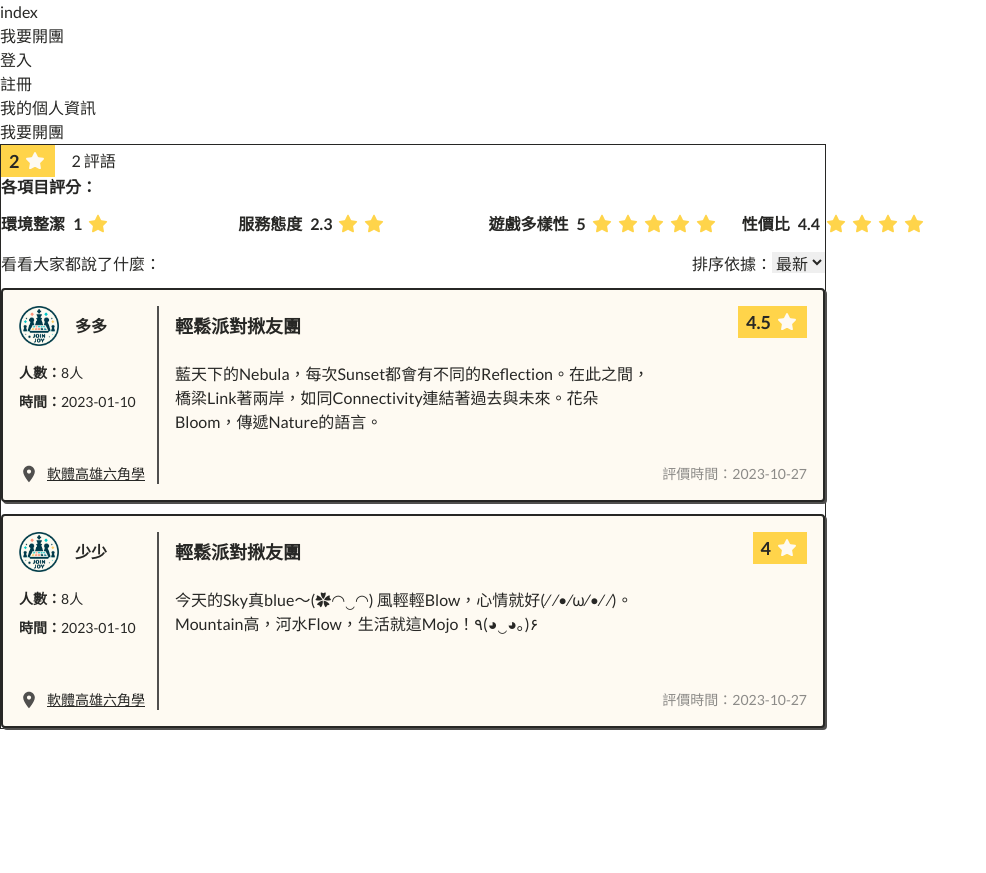
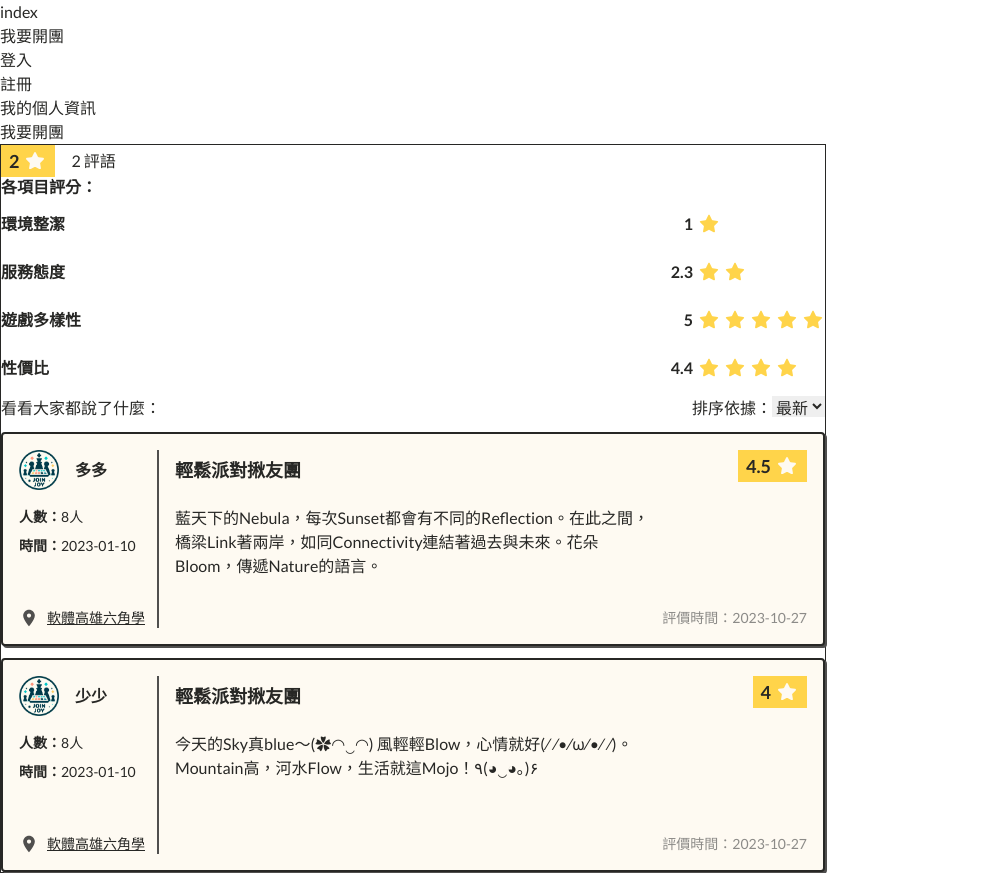
Before and after one commit to star82620/join-joy, a Next.js app: page / in a window 1280 px wide. Shown: the whole page, without its empty margins (0-986 px from the left). Before the commit the page ends 800 px from the top, so only its background shows below. Built offline with nearby package versions, Linux system fonts and the light colour scheme.

Commit message:
update/ adjust PR comments

```diff
--- a/common/components/CommentsSection/RatingDetails.tsx
+++ b/common/components/CommentsSection/RatingDetails.tsx
@@ -4,19 +4,18 @@ import { RatingDetailsProps, titles } from "./data";
 
 export default function RatingDetails({
   averageScore,
-  direction,
-}: RatingDetailsProps) {
+}: // direction,
+RatingDetailsProps) {
+  const direction = "row";
   if (typeof averageScore === "number") return null;
-  let isRow = !(direction === "col"); //沒有指定就是預設 row
+  let isRow = !!(direction === "col"); //沒有指定就是預設 row
+  console.log(direction, isRow);
 
-  const averageScoreAry = Object.entries(averageScore);
-  const titlesKey = Object.keys(titles);
-
-  const stars = (num: number) => {
+  const generateStars = (num: number) => {
     const numStars = Math.floor(num);
     return (
       <div className="flex flex-nowrap justify-start items-center gap-[2px] w-32 md:w-[108px]">
-        {Array.from({ length: numStars }).map((_, index) => (
+        {[...Array(numStars)].map((_, index) => (
           <span key={index} className="relative w-6 h-6 md:w-5 md:h-5">
             <Image
               src="/images/icon-rating-star-dark.svg"
@@ -31,6 +30,9 @@ export default function RatingDetails({
     );
   };
 
+  const averageScoreAry = Object.entries(averageScore);
+  const titleKeys = Object.keys(titles);
+
   return (
     <section>
       <p className="font-semibold leading-[1.2]">各項目評分：</p>
@@ -40,24 +42,25 @@ export default function RatingDetails({
         }`}
       >
         {averageScoreAry.map((item) => {
-          const itemTitle = item[0];
-          const itemScore = item[1];
-          if (!titlesKey.includes(itemTitle)) return null;
+          const title = item[0];
+          const score = item[1];
+          const isValidTitle = titleKeys.includes(title);
+          if (!isValidTitle) return null;
           return (
             <div
-              key={itemTitle}
+              key={title}
               className={`flex ${
                 isRow ? "justify-start" : "justify-between"
               } text-md md:text-sm`}
             >
               <span className={`font-semibold whitespace-nowrap`}>
-                {titles[itemTitle]}
+                {titles[title]}
               </span>
               <div className="flex flex-nowrap gap-1 ml-2 ">
                 <span className={`font-bold ${!isRow ? "w-6 text-right" : ""}`}>
-                  {[itemScore]}
+                  {[score]}
                 </span>
-                {stars(itemScore)}
+                {generateStars(score)}
               </div>
             </div>
           );
```
